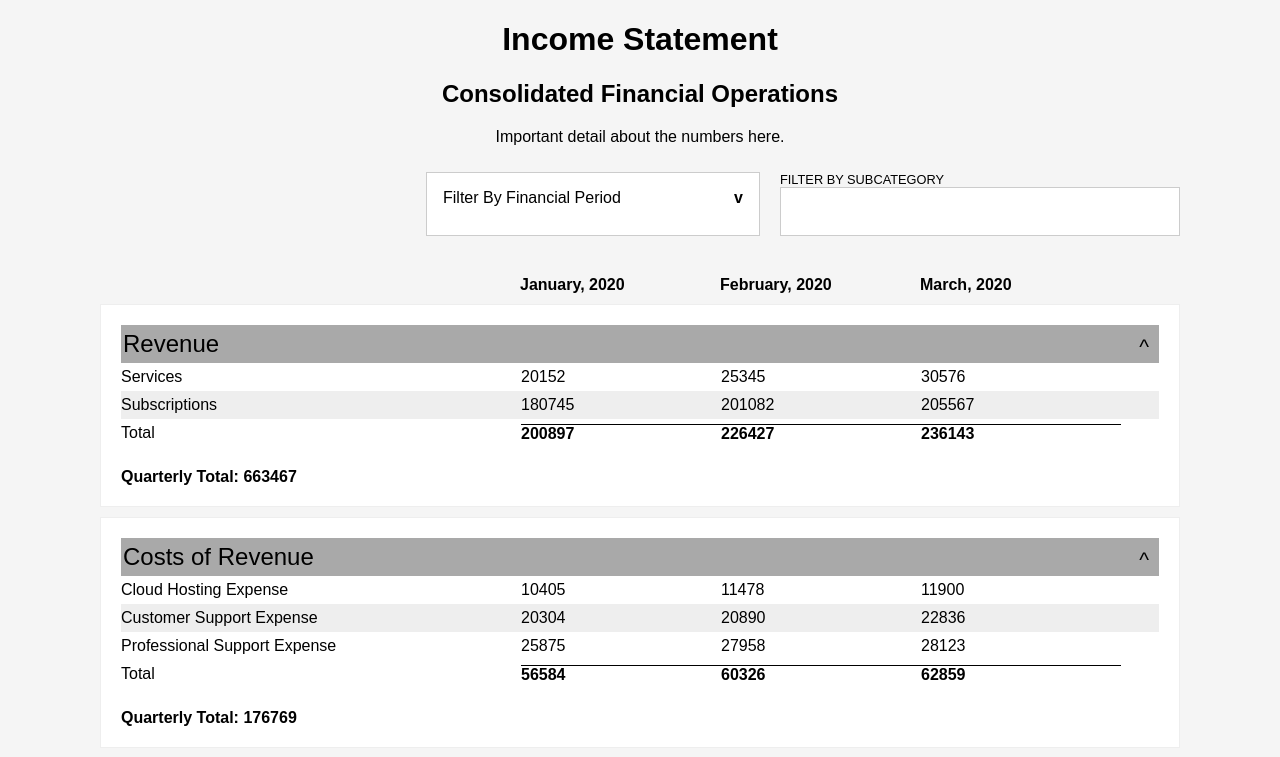
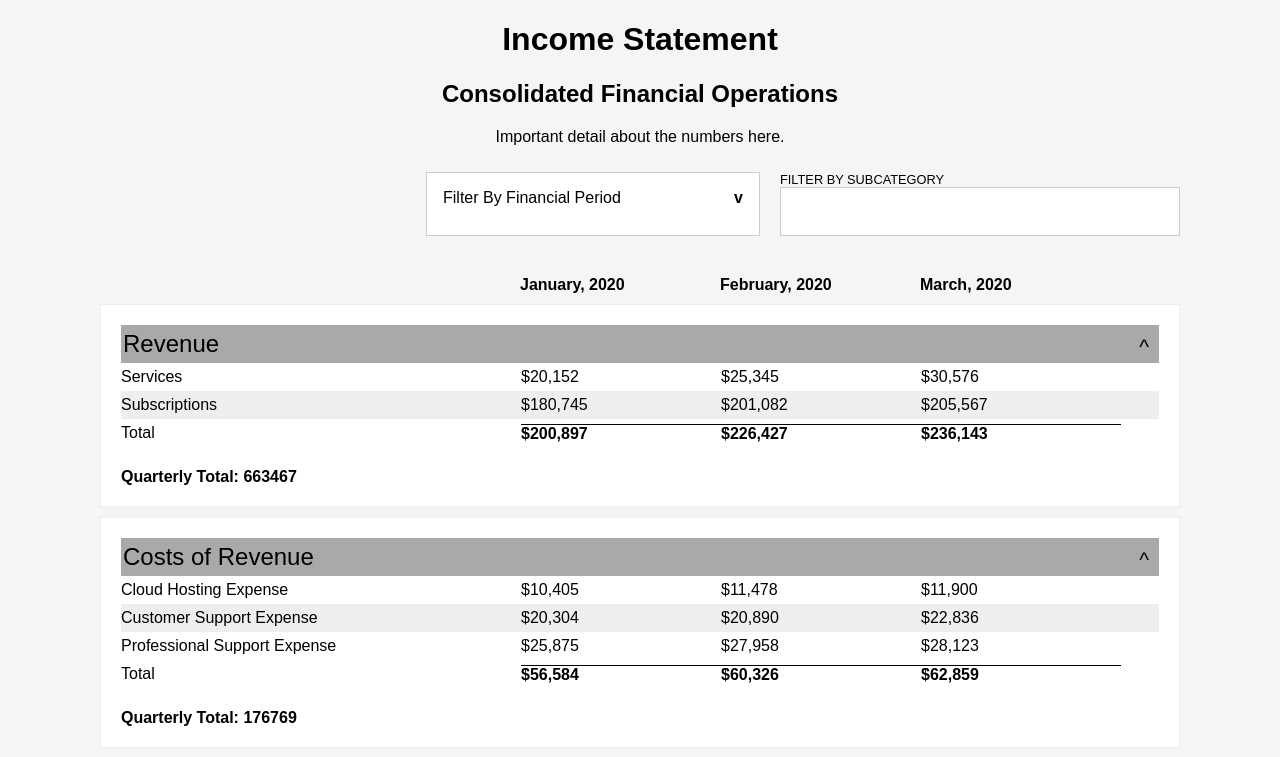
Before and after one commit to switzerb/IncomeStatementUI, a React (Create React App) app: page / in a window 1280 px wide. Shown: the top 757 px of the page. Built offline with nearby package versions, Linux system fonts and the light colour scheme.

Commit message:
Format the money

```diff
--- a/src/IncomeStatementSubCategory.js
+++ b/src/IncomeStatementSubCategory.js
@@ -4,11 +4,22 @@ import FilterContext from "./FilterContext"
 const IncomeStatementSubCategory = ({subcategory, type}) => {
     const { name, values } = subcategory;
 
+    const formatMoney = (n) => {
+        const float = n.toLocaleString();
+        return `$${String(float).replace(/\B(?=(\d{3})+(?!\d))/g, ",")}`;
+    }
+
     const renderRows = (filters, values) => {
-        return values.map( v => {
+        return values.map( (v,i) => {
             const { month, value } = v;
             if(filters.currentPeriod === month || filters.currentPeriod === "") {
-                return <div className={type ? "Subcategory-value Summary" : "Subcategory-value"}>{value}</div>
+                return <div
+                    key={`value_${i}`}
+                    className={type ? "Subcategory-value Summary" : "Subcategory-value"}>
+                    {formatMoney(value)}
+                </div>
+            } else {
+                return null;
             }
         })
     }
--- a/src/IncomeStatementSubCategoryTotals.js
+++ /dev/null
@@ -1,8 +0,0 @@
-import React from "react";
-
-const IncomeStatementSubCategoryTotals = ({totals}) => {
-    console.log(totals);
-    return <div>Hey</div>
-}
-
-export default IncomeStatementSubCategoryTotals;
--- a/src/IncomeStatementTable.js
+++ b/src/IncomeStatementTable.js
@@ -4,7 +4,6 @@ import Section from "./Section";
 import FilterContext from "./FilterContext";
 
 import "./IncomeStatementTable.css";
-import IncomeStatementSubCategoryTotals from "./IncomeStatementSubCategoryTotals";
 
 const IncomeStatementTable = ({data, headers}) => {
     const hasData = data.length > 0;
@@ -22,13 +21,15 @@ const IncomeStatementTable = ({data, headers}) => {
 
             if(shouldShow) {
                 return (
-                    <Section label={category.name} total={quarterly_total}>
-                        {subCategories && subCategories.map( sc => <IncomeStatementSubCategory subcategory={sc}/>)}
+                    <Section key={category.name} label={category.name} total={quarterly_total}>
+                        {subCategories && subCategories.map( sc => <IncomeStatementSubCategory key={sc.name} subcategory={sc}/>)}
                         <div className="Subcategory-totals">
                             <IncomeStatementSubCategory subcategory={totals} type="summary"/>
                         </div>
                     </Section>
                 );
+            } else {
+                return null;
             }
         })
     }
@@ -52,21 +53,21 @@ const IncomeStatementTable = ({data, headers}) => {
     }
 
     return hasData ?
-        <FilterContext>
+        <FilterContext.Consumer>
             { filters => {
                 return <>
                         <div className="TableHead">
                             <div className="TableHead-spacer" />
                             {headers.map(h => {
                                 if(filters.currentPeriod === h || filters.currentPeriod === "") {
-                                    return <div className="TableHead-cell">{h}</div>
+                                    return <div key={h} className="TableHead-cell">{h}</div>
                                 }
                             })}
                         </div>
                     {renderCategories(filters)}
                 </>
             }}
-        </FilterContext>
+        </FilterContext.Consumer>
         : <p>No income data available.</p>;
 }
 export default IncomeStatementTable;
--- a/src/MonthSelect.js
+++ b/src/MonthSelect.js
@@ -38,7 +38,7 @@ const MonthSelect = ({options, onClick}) => {
                     <div onClick={handleClear}>
                         Show Quarter
                     </div>
-                    {options.map(option => <div onClick={() => handleSelect(option)}>{option}</div>)}
+                    {options.map(option => <div key={option} onClick={() => handleSelect(option)}>{option}</div>)}
                 </div>
                 : null
             }
```
